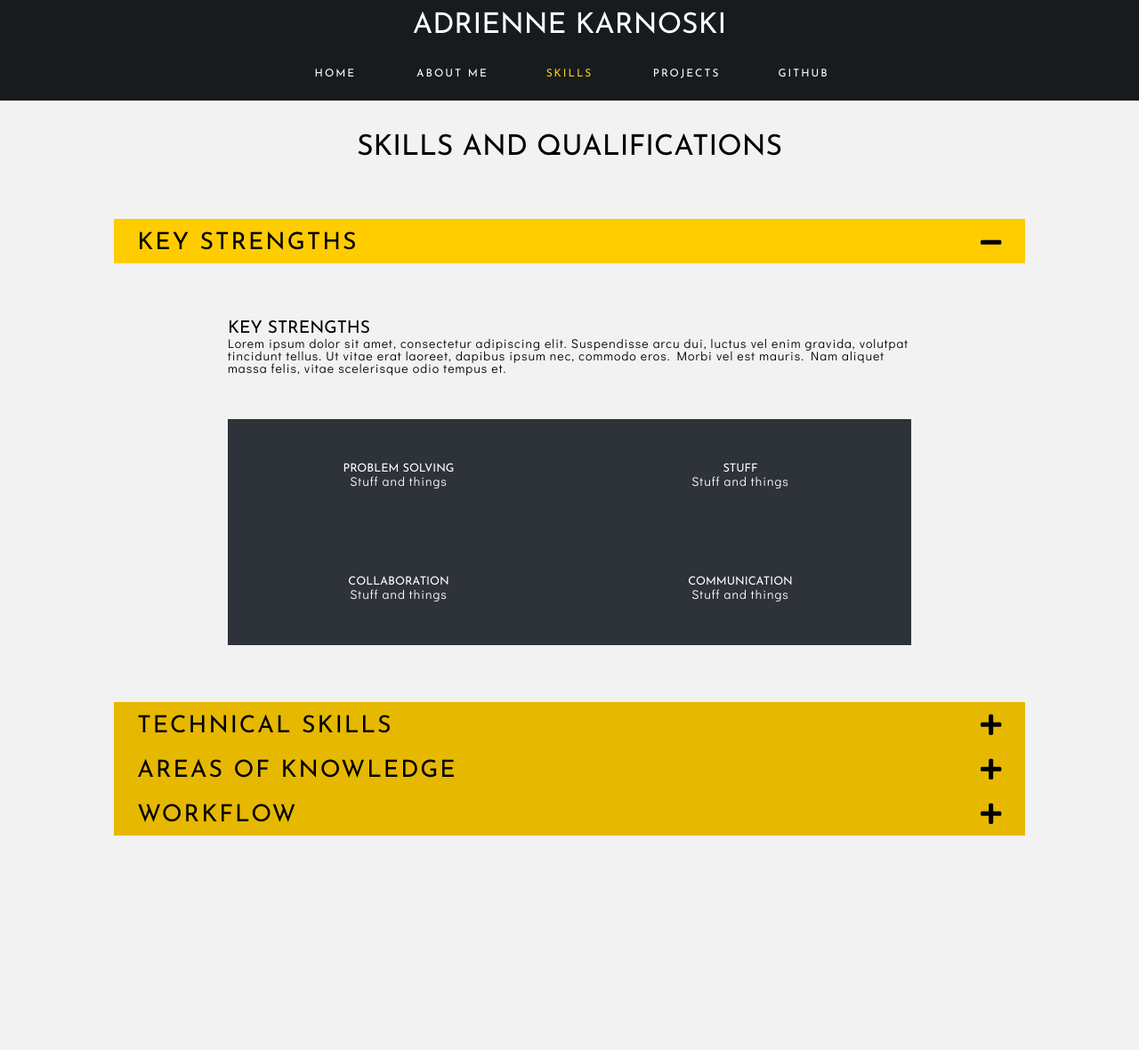
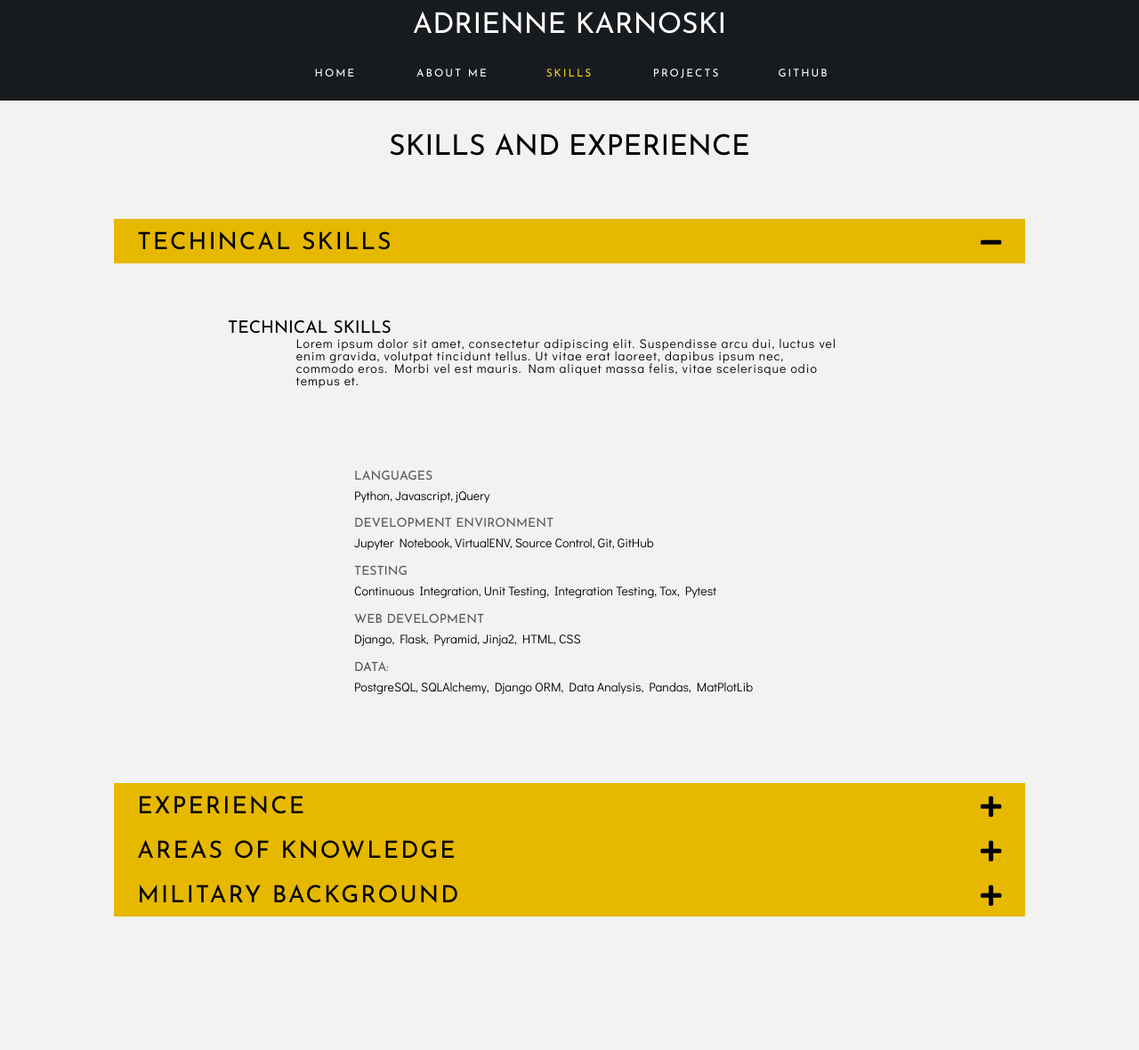
Before and after one commit to adriennekarnoski/symmetrical-potato, a Django app: page /about/skills in a window 1280 px wide. Shown: the whole page at 89% size. Before the commit the page ends 939 px from the top, so only its background shows below. Run offline with Django 3.2, Linux system fonts and the light colour scheme; some libraries are stand-ins or nearby versions.

```diff
--- a/portfolio/about/templates/about/skills.html
+++ b/portfolio/about/templates/about/skills.html
@@ -6,71 +6,16 @@
 
 {% block content %}
 <section class="page skills">
-    <h1 class="heading">Skills and Qualifications</h1>
+    <h1 class="heading">Skills and Experience</h1>
 
-    <button class="accordion clearfix" id="strengths">
-        <span class="accordion_header left">Key Strengths</span>
+    <button class="accordion clearfix" id="technical">
+        <span class="accordion_header left">Techincal Skills</span>
         <span class="accordion_icon right">
             <i class="fas fa-plus hidebutton"></i>
             <i class="fas fa-minus showbutton"></i>
         </span>
     </button>
-    <div class="panel" id="strengthspanel">
-         <section class="skills_container clearfix">
-        <h2 class=sub_heading>Key Strengths</h2>
-        <p>Lorem ipsum dolor sit amet, consectetur adipiscing elit. Suspendisse arcu dui, luctus vel enim gravida, volutpat tincidunt tellus. Ut vitae erat laoreet, dapibus ipsum nec, commodo eros. Morbi vel est mauris. Nam aliquet massa felis, vitae scelerisque odio tempus et.</p>
-        <article class="two_even left blue">
-            <h3 class="title">Problem Solving</h2>
-            <p class="text_center">Stuff and things</p>
-        </article>
-        <article class="two_even right blue">
-            <h3 class="title">Stuff</h2>
-            <p class="text_center">Stuff and things</p>
-        </article>
-        <article class="two_even left blue">
-            <h3 class="title">Collaboration</h2>
-            <p class="text_center">Stuff and things</p>
-        </article>
-        <article class="two_even right blue">
-            <h3 class="title">Communication</h2>
-            <p class="text_center">Stuff and things</p>
-        </article>
-
-    </section>
-        <!-- <section class="skills_container cleafix">
-            <h2 class=sub_heading>Key Strengths</h2>
-            <p>Lorem ipsum dolor sit amet, consectetur adipiscing elit. Suspendisse arcu dui, luctus vel enim gravida, volutpat tincidunt tellus. Ut vitae erat laoreet, dapibus ipsum nec, commodo eros. Morbi vel est mauris. Nam aliquet massa felis, vitae scelerisque odio tempus et.</p>
-            <article class="two_even left blue">
-                <h2 class="title"><i class="fas fa-search fa-4x"></i></h2>
-                <h2 class="title">Problem Solving</h2>
-            </article>
-
-            <article class="two_even right blue">
-                <h2 class="title"><i class="fas fa-tachometer-alt fa-4x"></i></h2>
-                <h2 class="title">Fast Pased</h2>
-            </article>
-
-            <article class="two_even left blue">
-                <h2 class="title"><i class="fas fa-users fa-4x"></i></h2>
-                <h2 class="title">Collaboration</h2>
-            </article>
-
-            <article class="two_even right blue">
-                <h2 class="title"><i class="far fa-comment-alt fa-4x"></i></h2>
-                <h2 class="title">Communication</h2>
-            </article>
-
-        </section> -->
-    </div>
-
-<button class="accordion clearfix" id="technical">
-        <span class="accordion_header left">Technical Skills</span>
-        <span class="accordion_icon right">
-            <i class="fas fa-plus showbutton"></i>
-            <i class="fas fa-minus hidebutton"></i>
-        </span>
-    </button>
-<div class="panel" id="technicalpanel">
+    <div class="panel" id="technicalpanel">
     <section class="skills_container clearfix">
         <h2 class=sub_heading>Technical Skills</h2>
         <p>Lorem ipsum dolor sit amet, consectetur adipiscing elit. Suspendisse arcu dui, luctus vel enim gravida, volutpat tincidunt tellus. Ut vitae erat laoreet, dapibus ipsum nec, commodo eros. Morbi vel est mauris. Nam aliquet massa felis, vitae scelerisque odio tempus et.</p>
@@ -90,6 +35,36 @@
         </article>
     </section>
    </div>
+
+<button class="accordion clearfix" id="experience">
+        <span class="accordion_header left">Experience</span>
+        <span class="accordion_icon right">
+            <i class="fas fa-plus showbutton"></i>
+            <i class="fas fa-minus hidebutton"></i>
+        </span>
+    </button>
+    <div class="panel" id="experiencepanel">
+         <section class="skills_container clearfix">
+        <h2 class=sub_heading>Experience</h2>
+        <p>Lorem ipsum dolor sit amet, consectetur adipiscing elit. Suspendisse arcu dui, luctus vel enim gravida, volutpat tincidunt tellus. Ut vitae erat laoreet, dapibus ipsum nec, commodo eros. Morbi vel est mauris. Nam aliquet massa felis, vitae scelerisque odio tempus et.</p>
+        <article class="one">
+        <ul class="skills_list">
+
+            <li>Ability to anatomize information or situations, divide complex work processes into manageable tasks, and consider various forms of resolution</li>
+
+
+
+            <li>Actively seek and explore new information and technological innovations, as well as approaching challenges as opportunities to improve skills and abilities</li>
+
+            <li>Maintain positive and professional attitude while suggesting improvements and integrating constructive feedback from peers</li>
+</ul>
+
+        </article>
+
+    </section>
+
+    </div>
+
 
 <button class="accordion clearfix" id="knowledge">
         <span class="accordion_header left">Areas of Knowledge</span>
@@ -121,7 +96,7 @@
 </div>
 
 <button class="accordion clearfix" id="flow">
-    <span class="accordion_header left">Workflow</span>
+    <span class="accordion_header left">Military Background</span>
     <span class="accordion_icon right">
         <i class="fas fa-plus showbutton"></i>
         <i class="fas fa-minus hidebutton"></i>
@@ -129,28 +104,31 @@
 </button>
 <div class="panel" id="flowpanel">
     <section class="skills_container clearfix">
-        <h2 class=sub_heading>Workflow</h2>
+        <h2 class=sub_heading>Military Background</h2>
         <p>Lorem ipsum dolor sit amet, consectetur adipiscing elit. Suspendisse arcu dui, luctus vel enim gravida, volutpat tincidunt tellus. Ut vitae erat laoreet, dapibus ipsum nec, commodo eros. Morbi vel est mauris. Nam aliquet massa felis, vitae scelerisque odio tempus et.</p>
-        <article class="five left">
-                <h2 class="title"><i class="fas fa-tasks fa-4x"></i></h2>
-                <h2 class="skills_bold">Research</h2>
-            </article>
-            <article class="five left">
-                <h2 class="title"><i class="far fa-file-code fa-4x"></i></h2>
-                <h2 class="skills_bold">Plan</h2>
-            </article>
-            <article class="five left">
-                <h2 class="title"><i class="fas fa-flask fa-4x"></i></h2>
-                <h2 class="skills_bold">Test</h2>
-            </article>
-            <article class="five left">
-                <h2 class="title"><i class="fas fa-cogs fa-4x"></i></h2>
-                <h2 class="skills_bold">Build</h2>
-            </article>
-            <article class="five left">
-                <h2 class="title"><i class="fas fa-bug fa-4x"></i></h2>
-                <h2 class="skills_bold">Debug</h2>
-            </article>
+        <article class="one">
+            <ul>
+                <li><span class="school_qual">NEC 8452 - Advanced Radiographic Technician</span></li>
+                <li><span class="school_name">United States Navy</span> | <span class="location">NOVEMBER 2011 - NOVEMBER 2016</span></li>
+            </ul>
+            <ul class="skills_list military">
+            <li>Utilized various computer programs to prepare and analyze bi-weekly reports of routine, emergency,
+portable, and intra-operative exams for the Naval Hospital, with extreme
+attention to detail to track unread images for seven branch clinics</li>
+
+            <li>Collaborated in a team to stabilize and administer advanced first aid care to
+patients prior to emergency transport</li>
+
+            <li>Exercised excellent written and verbal communication to consult and gather
+information with medical professionals</li>
+
+            <li>Displayed interpersonal relations by anticipating patient’s needs and reactions on
+an individual basis.</li>
+
+
+            <li>PostgreSQL, SQLAlchemy, Django ORM, Data Analysis, Pandas, MatPlotLib</li>
+           </ul>
+        </article>
 
     </section>
 </div>
--- a/portfolio/portfolio/static/css/modules.css
+++ b/portfolio/portfolio/static/css/modules.css
@@ -104,6 +104,10 @@
     }
 }
 
+.skills_container p {
+    width: 80%;
+    margin: auto;
+}
 .skills_list {
     line-height: 1.5em;
     margin: 5% 0% 5% 15%;
@@ -118,6 +122,10 @@
     }
 }
 
+.military li {
+    text-indent: -1em;
+    padding: 1% 0%;
+}
 .skills_container .svg-inline--fa {
     color: #e6b800;
     padding-right: 10px;
@@ -186,10 +194,19 @@
     padding: 3% 0%;
 }
 
-.projects_container .fa-5x {
-    padding: 35% 0% 0% 15%;
-    float: right;
+ .projects_container .fa-5x {
+    display: none;
 }
+
+@media screen and (min-width: 640px) {
+    .projects_container .fa-5x {
+        display: block;
+        padding: 35% 0% 0% 15%;
+        float: right;
+        color: black;
+    }
+}
+
 
 .project_link {
     display: inline-block;
@@ -216,11 +233,15 @@
         position: fixed;
         left: 0;
         width: 220px;
-        background: rgba(24, 27, 30, 0.5);
+        background: rgba(89, 89, 89, 0.7);
+    }
+    .side_tab h2 {
+        text-align: center;
+        padding-top: 10%;
     }
 
     .side_tab ul {
-        padding: 10% 0%;
+        padding: 0% 10% 10% 0%;
     }
 
     .side_tab li {
--- a/portfolio/portfolio/static/js/app.js
+++ b/portfolio/portfolio/static/js/app.js
@@ -7,8 +7,8 @@ $(document).ready(function(){
 });
 
 $(document).ready(function(){
-    $("#strengths").addClass("active_panel")
-    $("#strengthspanel").show()
+    $("#techincal").addClass("active_panel")
+    $("#technicalpanel").show()
     $(".accordion").click(function(){
         var section = $(this).attr('id')
         var icons = $(this).find(".accordion_icon")
```
Also changed, not shown: portfolio/about/templates/about/about_me.html (+5 -4 lines), portfolio/projects/templates/projects/projects.html (+23 -0 lines), 1 other file.
